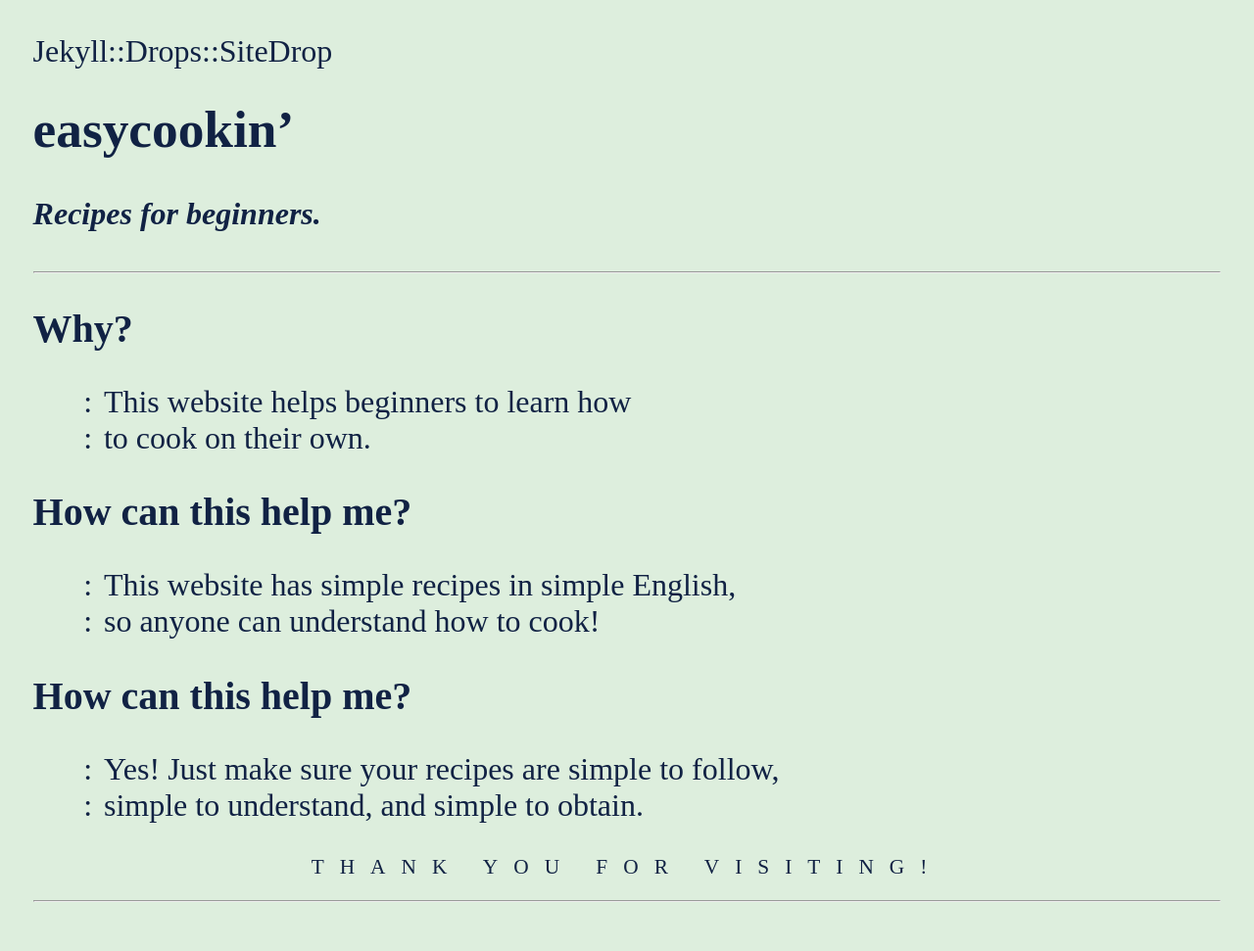
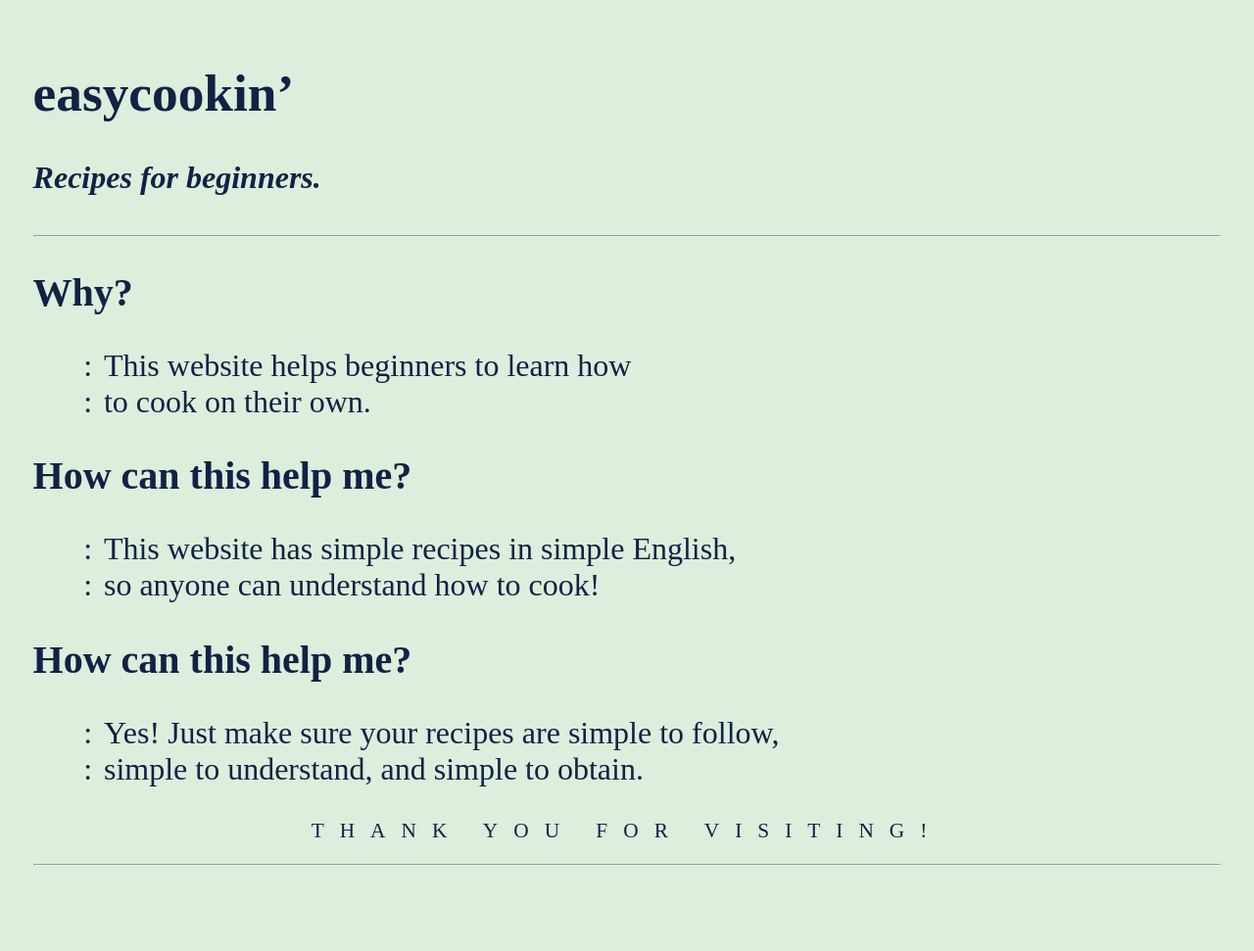
Before and after one commit to cca21/cca21.github.com, a Jekyll site: the page built from index.md, in a window 1280 px wide. Shown: the whole page at 98% size. Built offline with Jekyll 4.4.1, drawn with Linux system fonts in a browser that asks for light colours; our own code applies the rules of GitHub Pages for plain Markdown files; after the commit the page ends 934 px from its top, so only the background shows below that.

Commit message:
Update default.html

```diff
--- a/_layouts/default.html
+++ b/_layouts/default.html
@@ -5,7 +5,7 @@
     <link rel="stylesheet" href="/media/style.css" />
   </head>
   <body>
-    {{ site }}
+    {{ site.pages.name }}
     {{ content }}
   </body>
 </html>
```
